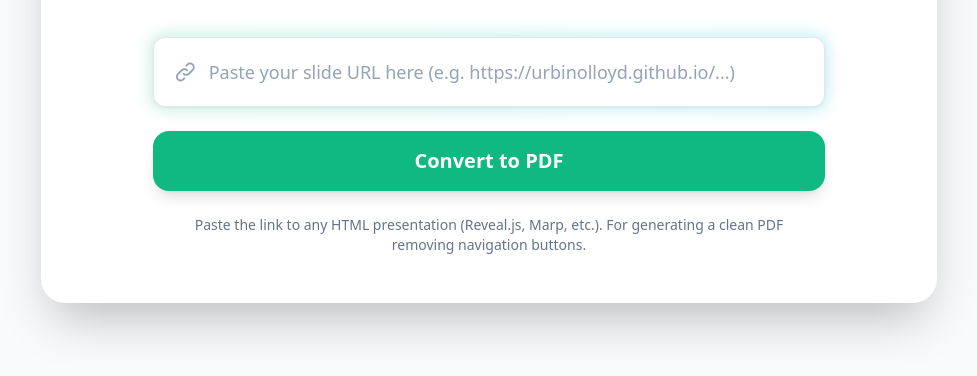
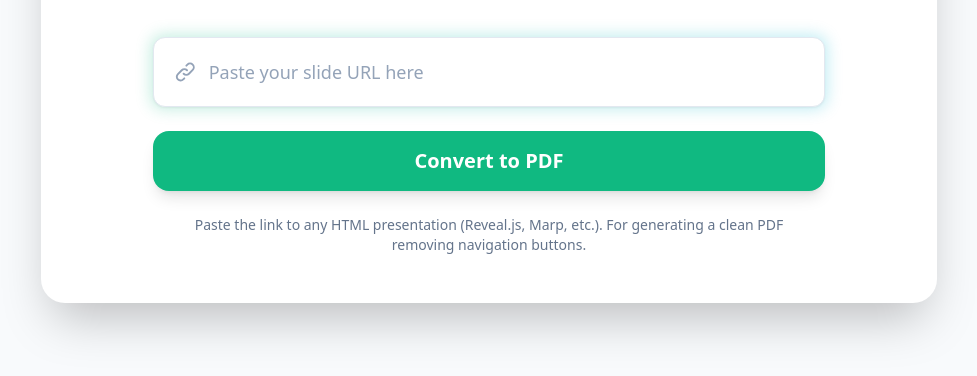
Before and after one commit to R0mb0/Web_slides_converter, a website: page Converter/public/index.html in a window 1280 px wide. Shown: the part 316-692 px from the top of the page, without its empty margins (151-1128 px from the left). Drawn offline with nearby package versions, Linux system fonts and the light colour scheme.

Commit message:
minor fix

```diff
--- a/Converter/public/index.html
+++ b/Converter/public/index.html
@@ -66,7 +66,7 @@
                     <svg xmlns="http://www.w3.org/2000/svg" class="h-6 w-6 text-slate-400 ml-3" fill="none" viewBox="0 0 24 24" stroke="currentColor">
                         <path stroke-linecap="round" stroke-linejoin="round" stroke-width="2" d="M13.828 10.172a4 4 0 00-5.656 0l-4 4a4 4 0 105.656 5.656l1.102-1.101m-.758-4.899a4 4 0 005.656 0l4-4a4 4 0 00-5.656-5.656l-1.1 1.1" />
                     </svg>
-                    <input type="url" id="urlInput" placeholder="Paste your slide URL here (e.g. https://urbinolloyd.github.io/...)"
+                    <input type="url" id="urlInput" placeholder="Paste your slide URL here"
                         class="w-full bg-transparent border-none focus:ring-0 text-lg p-3 text-slate-800 dark:text-slate-100 placeholder-slate-400" required>
                 </div>
             </div>
```
